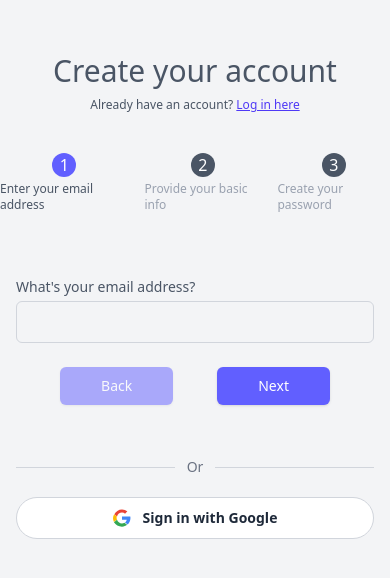
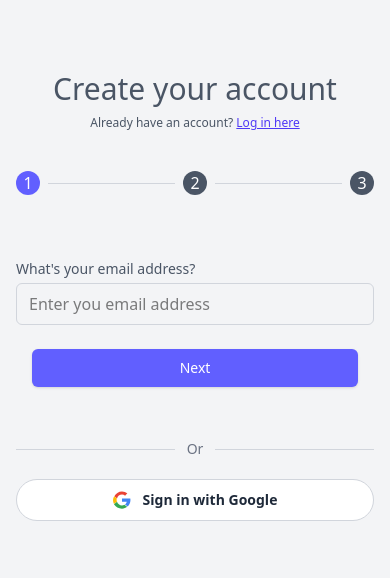
Before and after one commit to johnmarkfrncsc/Renting-App, a React (Vite) app in the folder frontend/: page /signup in a window 390 px wide. Shown: the part 110-688 px from the top of the page. Built offline with nearby package versions, Linux system fonts and the light colour scheme.

Commit message:
fix(auth): make signup page responsive for mobile screens

```diff
--- a/frontend/src/pages/SignUpPage.jsx
+++ b/frontend/src/pages/SignUpPage.jsx
@@ -102,7 +102,7 @@ const SignUpPage = () => {
       </div>
 
       <div className="mb-8 sm:mx-auto sm:w-full sm:max-w-xl">
-        <div className="flex gap-2 items-center">
+        <div className="flex gap-2 items-center px-4 sm:px-0">
           <div className="flex flex-col items-center gap-1">
             <div
               className={`size-6 rounded-full text-center text-white
@@ -111,7 +111,7 @@ const SignUpPage = () => {
               1
             </div>
             <span
-              className={`text-xs ${currentStep === 1 ? "text-gray-600" : "text-gray-400"}`}
+              className={`text-xs text-center hidden sm:block ${currentStep === 1 ? "text-gray-600" : "text-gray-400"}`}
             >
               Enter your email address
             </span>
@@ -128,7 +128,7 @@ const SignUpPage = () => {
               2
             </div>
             <span
-              className={`text-xs ${currentStep === 2 ? "text-gray-600" : "text-gray-400"}`}
+              className={`text-xs text-center hidden sm:block ${currentStep === 2 ? "text-gray-600" : "text-gray-400"}`}
             >
               Provide your basic info
             </span>
@@ -145,7 +145,7 @@ const SignUpPage = () => {
               3
             </div>
             <span
-              className={`text-xs ${currentStep === 3 ? "text-gray-600" : "text-gray-400"}`}
+              className={`text-xs text-center hidden sm:block ${currentStep === 3 ? "text-gray-600" : "text-gray-400"}`}
             >
               Create your password
             </span>
@@ -171,6 +171,7 @@ const SignUpPage = () => {
                     id="email"
                     name="email"
                     type="email"
+                    placeholder="Enter you email address"
                     required
                     className={`text-black block w-full px-3 py-2 border rounded-md ${
                       error ? "border-red-500" : "border-gray-300"
@@ -196,6 +197,7 @@ const SignUpPage = () => {
                     id="name"
                     name="name"
                     type="text"
+                    placeholder="Enter you full name"
                     required
                     className={`text-black block w-full px-3 py-2 border rounded-md ${
                       error ? "border-red-500" : "border-gray-300"
@@ -216,6 +218,7 @@ const SignUpPage = () => {
                     <select
                       id="role"
                       name="role"
+                      placeholder="Property owner or User"
                       required
                       className={`text-black block w-full px-4 py-2 border rounded-md bg-white cursor-pointer ${
                         error ? "border-red-500" : "border-gray-300"
@@ -245,6 +248,7 @@ const SignUpPage = () => {
                   <input
                     id="password"
                     name="password"
+                    placeholder="Password"
                     type={showPassword ? "text" : "password"}
                     required
                     className={`text-black block w-full px-3 py-2 border rounded-md pr-10 ${
@@ -280,6 +284,7 @@ const SignUpPage = () => {
                   <input
                     id="confirmPassword"
                     name="confirmPassword"
+                    placeholder="Confirm your password"
                     type={showConfirmPassword ? "text" : "password"}
                     required
                     className={`text-black block w-full px-3 py-2 border rounded-md pr-10 ${
@@ -312,22 +317,23 @@ const SignUpPage = () => {
             {/* Error */}
             {error && <p className="text-sm text-red-600">{error}</p>}
 
-            {/*Next or Submit*/}
-            <div className="flex justify-evenly md:justify-normal md:gap-4">
+            {/*Back - Next - Submit*/}
+            <div className="flex flex-col sm:flex-row gap-3 px-4 sm:px-0">
+              {currentStep > 1 && (
                 <button
                   type="button"
                   onClick={() => setCurrentStep((prev) => prev - 1)}
-                disabled={currentStep === 1}
-                className={`w-fit flex justify-center py-2 px-10 border border-transparent rounded-md shadow-sm text-sm font-medium text-white bg-indigo-500 hover:bg-indigo-600
-                    ${currentStep === 1 ? "opacity-50 cursor-not-allowed" : "cursor-pointer"}`}
+                  className="w-full sm:w-auto sm:px-10 flex justify-center py-2 px-10 border border-transparent rounded-md shadow-sm text-sm font-medium text-gray-700 bg-gray-300 hover:bg-gray-400 cursor-pointer"
                 >
                   Back
                 </button>
+              )}
+
               {currentStep < 3 ? (
                 <button
                   type="button"
                   onClick={handleNextStep}
-                  className="w-fit flex justify-center py-2 px-10 border border-transparent rounded-md shadow-sm text-sm font-medium text-white bg-indigo-500 hover:bg-indigo-600  cursor-pointer"
+                  className="w-full sm:w-auto sm:px-10 flex justify-center py-2 px-10 border border-transparent rounded-md shadow-sm text-sm font-medium text-white bg-indigo-500 hover:bg-indigo-600  cursor-pointer"
                 >
                   Next
                 </button>
@@ -335,7 +341,7 @@ const SignUpPage = () => {
                 <button
                   type="submit"
                   disabled={loading}
-                  className="w-fit flex justify-center py-2 px-4 border border-transparent rounded-md shadow-sm text-sm font-medium text-white bg-indigo-500 hover:bg-indigo-600 cursor-pointer "
+                  className="w-full sm:w-auto sm:px-10  flex justify-center py-2 px-4 border border-transparent rounded-md shadow-sm text-sm font-medium text-white bg-indigo-500 hover:bg-indigo-600 cursor-pointer "
                 >
                   {loading ? "Creating account..." : "Create account"}
                 </button>
```
Lines whose indentation alone changed are shown as unchanged.
